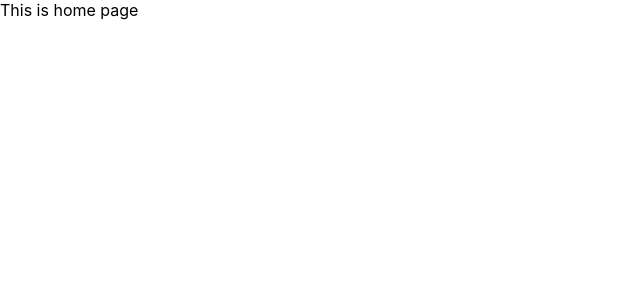
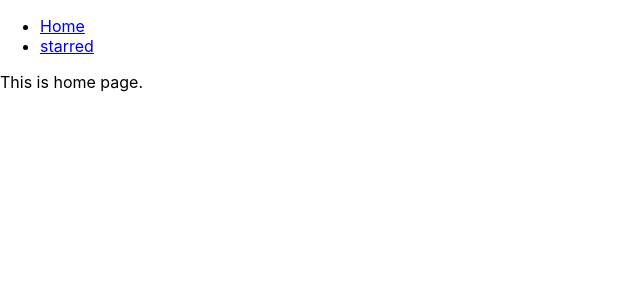
Before and after one commit to deepak5204/box-office, a React (Create React App) app: page / in a window 1280 px wide. Shown: the top 300 px of the page, without its empty margins (0-640 px from the left). Built offline with nearby package versions, Linux system fonts and the light colour scheme.

Commit message:
added navbar and created page component

```diff
--- a/src/App.js
+++ b/src/App.js
@@ -1,26 +1,34 @@
 import React from 'react';
 import { Switch, Route }  from 'react-router-dom';
+import Navs from './components/Navs'
+import Home from './pages/Home'
+import Starred from './pages/Starred'
 
 
 function App() {
 
 
-  return   <Switch>
+  return (
+  <div>
 
+    <Navs />
+
+     <Switch>
     <Route exact path = "/">
-      This is home page
+      <Home />
       </Route>
 
     <Route exact path = '/starred'>
-      This is starred
+      <Starred />
       </Route>
 
       <Route>
-        This is 404 page
+       <div>Not found.</div>
       </Route>
+  </Switch>
 
-
-  </Switch>
+    </div>
+  )
 
 
 }
--- /dev/null
+++ b/src/components/Navs.js
@@ -0,0 +1,23 @@
+import React from 'react';
+import { Link } from 'react-router-dom';
+
+const LINKS = [
+  {to: '/', text: 'Home'},
+  {to: '/starred', text: 'starred'}
+]
+
+
+function Navs ()  {
+  return (
+    <div>
+      <ul>
+        {
+          LINKS.map(item => <li key={item.to}> <Link to={item.to}>{item.text}</Link></li>)
+        }
+
+      </ul>
+    </div>
+  )
+}
+
+export default Navs;
--- /dev/null
+++ b/src/pages/Home.js
@@ -0,0 +1,11 @@
+import React from 'react'
+
+function Home() {
+  return (
+    <div>
+      This is home page.
+    </div>
+  )
+}
+
+export default Home
--- /dev/null
+++ b/src/pages/Starred.js
@@ -0,0 +1,11 @@
+import React from 'react'
+
+function starred() {
+  return (
+    <div>
+      This is starred page.
+    </div>
+  )
+}
+
+export default starred
```
